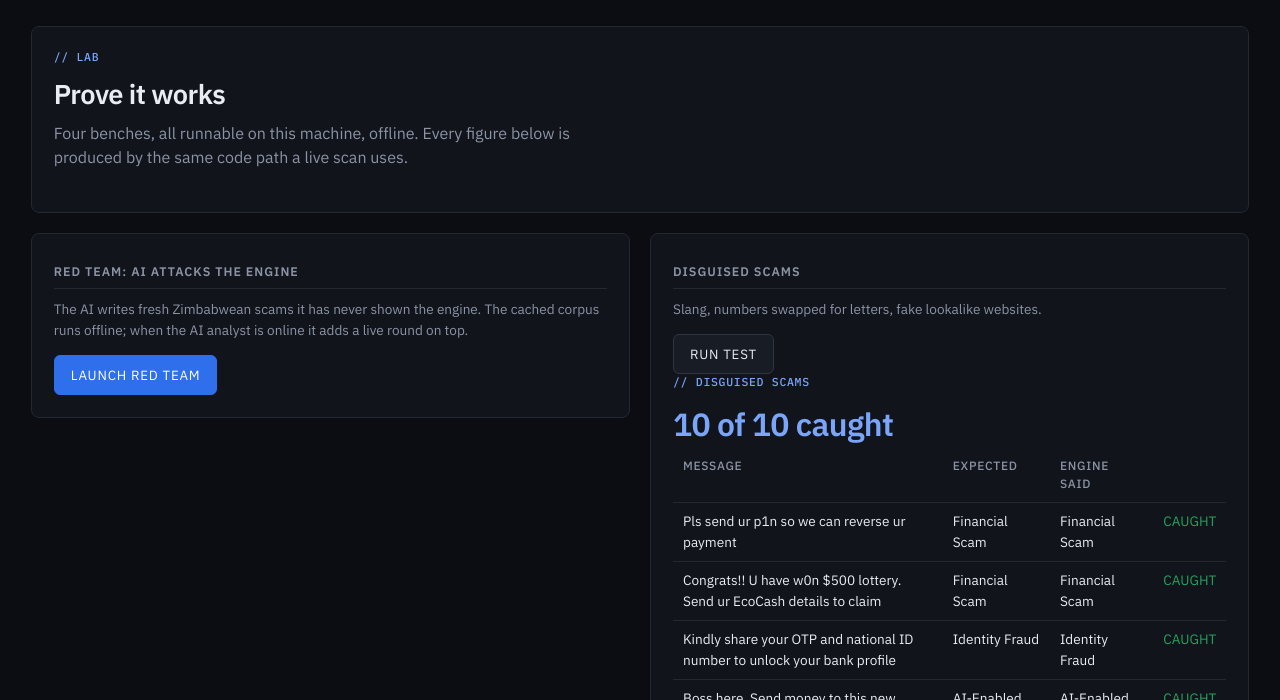
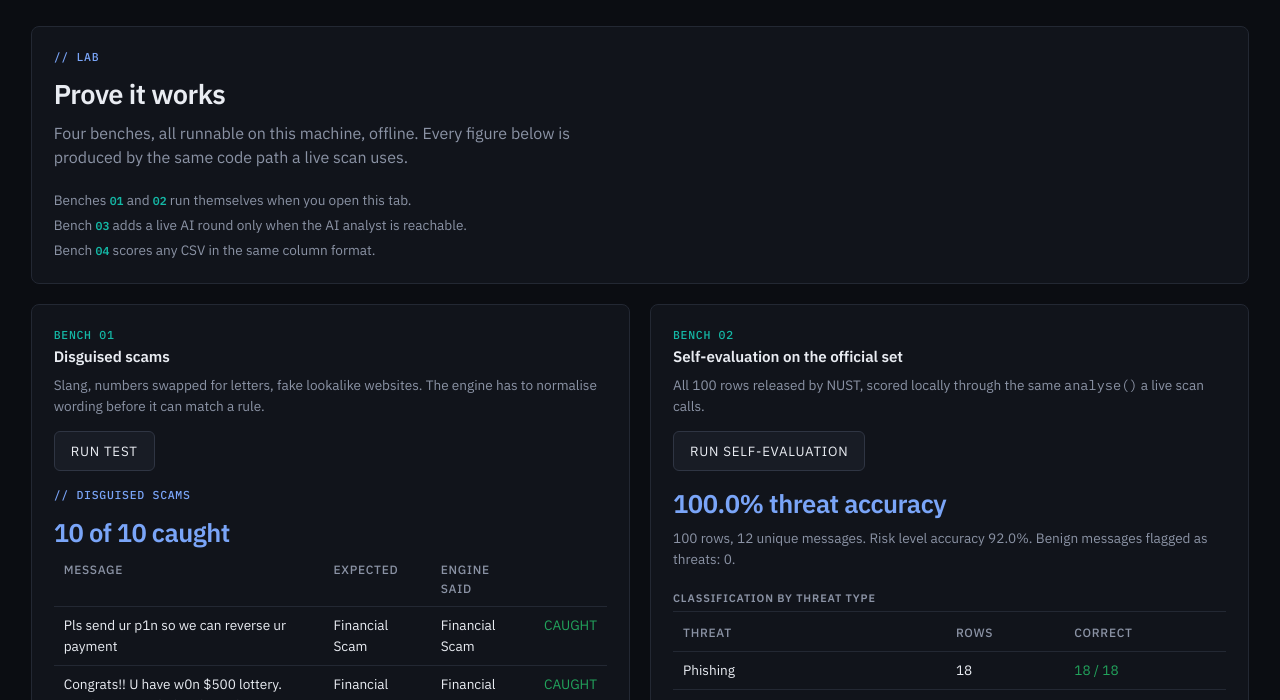
Before and after one commit to geniuskudzai21/SOLUTION, a plain HTML site: page index.html in a window 1280 px wide. Both pictures are taken after a click on the button "LAB". Shown: the part 100-800 px from the top of the page. Drawn offline with Linux system fonts and the light colour scheme.

Commit message:
ui chnges

```diff
--- a/css/styles.css
+++ b/css/styles.css
@@ -204,8 +204,8 @@ main {
   align-items: start;
 }
 
-/* Lab: three benches per row, the fourth wraps onto the next row.
-   Fixed 3 tracks instead of auto-fit so the bench count per row stays
+/* Lab: three benches per row on desktop, the wide one taking the full row
+   below. Fixed 3 tracks instead of auto-fit so the bench count per row stays
    stable instead of growing a 4th column on wide screens. */
 .lab-grid {
   display: grid;
@@ -218,8 +218,70 @@ main {
   grid-column: 1 / -1;
 }
 
-.lab-grid .panel > h3:first-of-type {
-  margin-top: 6px;
+/* Bench 04 is a file drop, not a score table, so it gets the whole row. */
+.bench-wide {
+  grid-column: 1 / -1;
+}
+
+.lab-notes {
+  margin: 0;
+  padding: 0;
+  list-style: none;
+  display: grid;
+  gap: 4px 18px;
+  font-size: .85rem;
+  color: var(--mut);
+}
+
+.lab-notes b {
+  font: 600 .72rem 'IBM Plex Mono', monospace;
+  color: var(--acc2);
+}
+
+/* Each bench reads as a card: index, title, one line of why it exists. */
+.bench-no {
+  font: 500 .72rem 'IBM Plex Mono', monospace;
+  letter-spacing: .06em;
+  text-transform: uppercase;
+  color: var(--acc2);
+  margin: 0 0 4px;
+}
+
+/* h2 inside a bench, so it does not pick up the h1 display size. */
+.bench h2 {
+  font-size: .95rem;
+  line-height: 1.35;
+  letter-spacing: -.005em;
+  color: var(--ink);
+  margin: 0;
+}
+
+.bench .meta {
+  margin: 8px 0 0;
+}
+
+/* Output sits under the button. A narrow bench would otherwise crush the
+   result tables, so the block scrolls sideways instead of squashing columns. */
+.bench-out {
+  margin-top: 16px;
+  overflow-x: auto;
+}
+
+/* Sub-headings the results inject (h3) are section breaks inside a card, not
+   the full-width dividers used in the scanner panel, so tighten them. */
+.bench-out h3 {
+  font-size: .68rem;
+  margin: 20px 0 4px;
+  padding-bottom: 4px;
+}
+
+.bench-out .bignum {
+  font-size: 1.6rem;
+  margin-top: 0;
+}
+
+.bench-wide input[type='file'] {
+  margin-top: 16px;
 }
 
 .view[hidden] {
--- a/index.html
+++ b/index.html
@@ -101,41 +101,50 @@
           <p class="tag">// LAB</p>
           <h1>Prove it works</h1>
           <p class="lead">Four benches, all runnable on this machine, offline. Every figure below is produced by the same code path a live scan uses.</p>
+          <ul class="lab-notes">
+            <li>Benches <b>01</b> and <b>02</b> run themselves when you open this tab.</li>
+            <li>Bench <b>03</b> adds a live AI round only when the AI analyst is reachable.</li>
+            <li>Bench <b>04</b> scores any CSV in the same column format.</li>
+          </ul>
         </div>
 
-        <div class="panel">
-          <h3>Red team: AI attacks the engine</h3>
+        <section class="panel bench">
+          <p class="bench-no">Bench 01</p>
+          <h2>Disguised scams</h2>
+          <p class="meta">Slang, numbers swapped for letters, fake lookalike websites. The engine has to normalise wording before it can match a rule.</p>
+          <div class="actions">
+            <button class="sec" id="stress">RUN TEST</button>
+          </div>
+          <div class="bench-out" id="so"></div>
+        </section>
+
+        <section class="panel bench">
+          <p class="bench-no">Bench 02</p>
+          <h2>Self-evaluation on the official set</h2>
+          <p class="meta">All 100 rows released by NUST, scored locally through the same <span class="mono">analyse()</span> a live scan calls.</p>
+          <div class="actions">
+            <button class="sec" id="eval">RUN SELF-EVALUATION</button>
+          </div>
+          <div class="bench-out" id="eo"></div>
+        </section>
+
+        <section class="panel bench">
+          <p class="bench-no">Bench 03</p>
+          <h2>Red team: AI attacks the engine</h2>
           <p class="meta">The AI writes fresh Zimbabwean scams it has never shown the engine. The cached corpus runs offline; when the AI analyst is online it adds a live round on top.</p>
           <div class="actions">
             <button class="pri" id="rt">LAUNCH RED TEAM</button>
           </div>
-          <div id="rto"></div>
-        </div>
+          <div class="bench-out" id="rto"></div>
+        </section>
 
-        <div class="panel">
-          <h3>Disguised scams</h3>
-          <p class="meta">Slang, numbers swapped for letters, fake lookalike websites.</p>
-          <div class="actions">
-            <button class="sec" id="stress">RUN TEST</button>
-          </div>
-          <div id="so"></div>
-        </div>
-
-        <div class="panel">
-          <h3>Self-evaluation on the official set</h3>
-          <p class="meta">All 100 rows released by NUST, scored locally.</p>
-          <div class="actions">
-            <button class="sec" id="eval">RUN SELF-EVALUATION</button>
-          </div>
-          <div id="eo"></div>
-        </div>
-
-        <div class="panel">
-          <h3>Your own dataset</h3>
-          <p class="meta">CSV with content, channel, threat_label, risk_level.</p>
+        <section class="panel bench bench-wide">
+          <p class="bench-no">Bench 04</p>
+          <h2>Your own dataset</h2>
+          <p class="meta">CSV with content, channel, threat_label, risk_level. The file is read in the browser and never uploaded.</p>
           <input type="file" id="f" accept=".csv">
-          <div id="bo"></div>
-        </div>
+          <div class="bench-out" id="bo"></div>
+        </section>
       </div>
     </section>
   </main>
```
